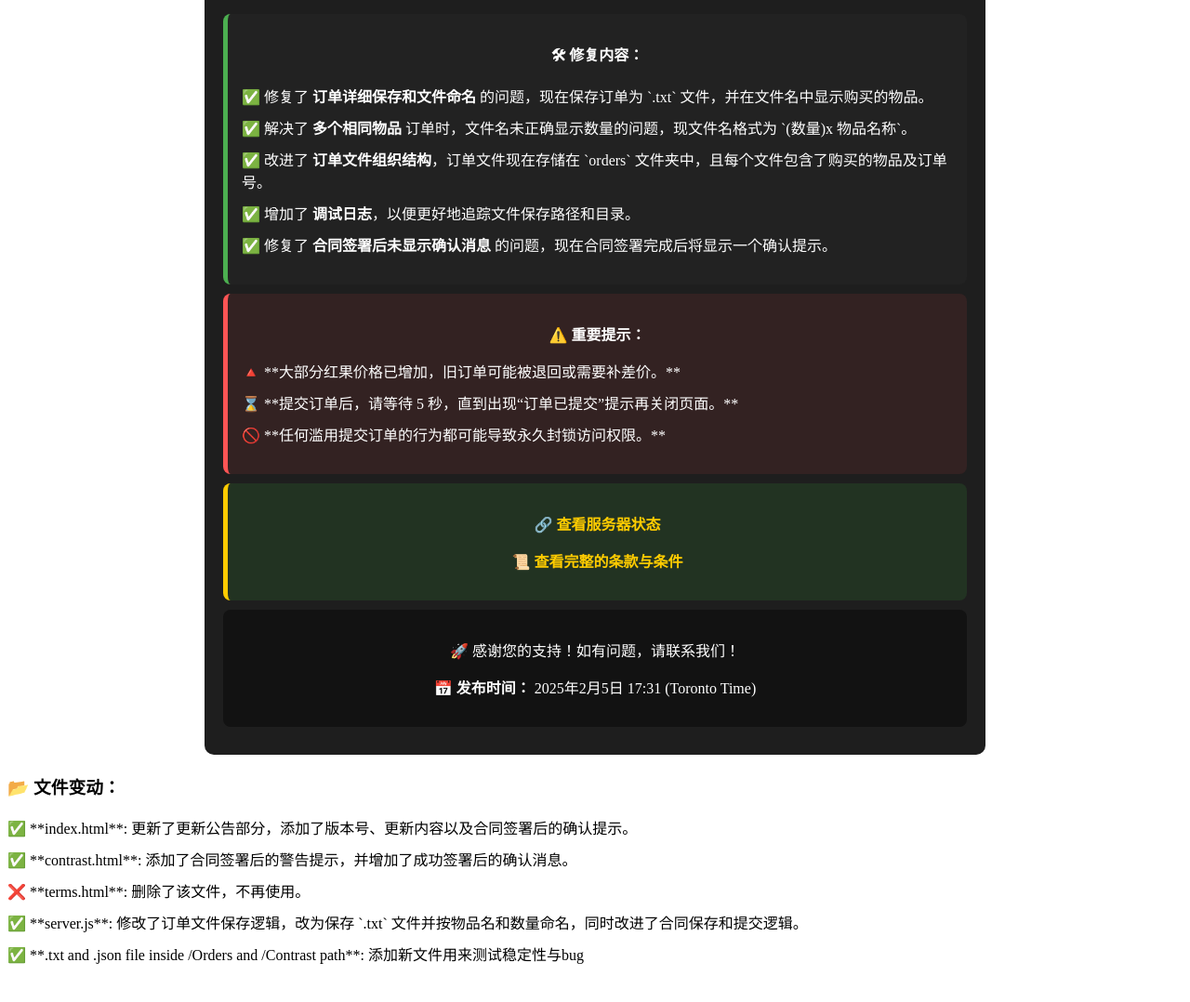
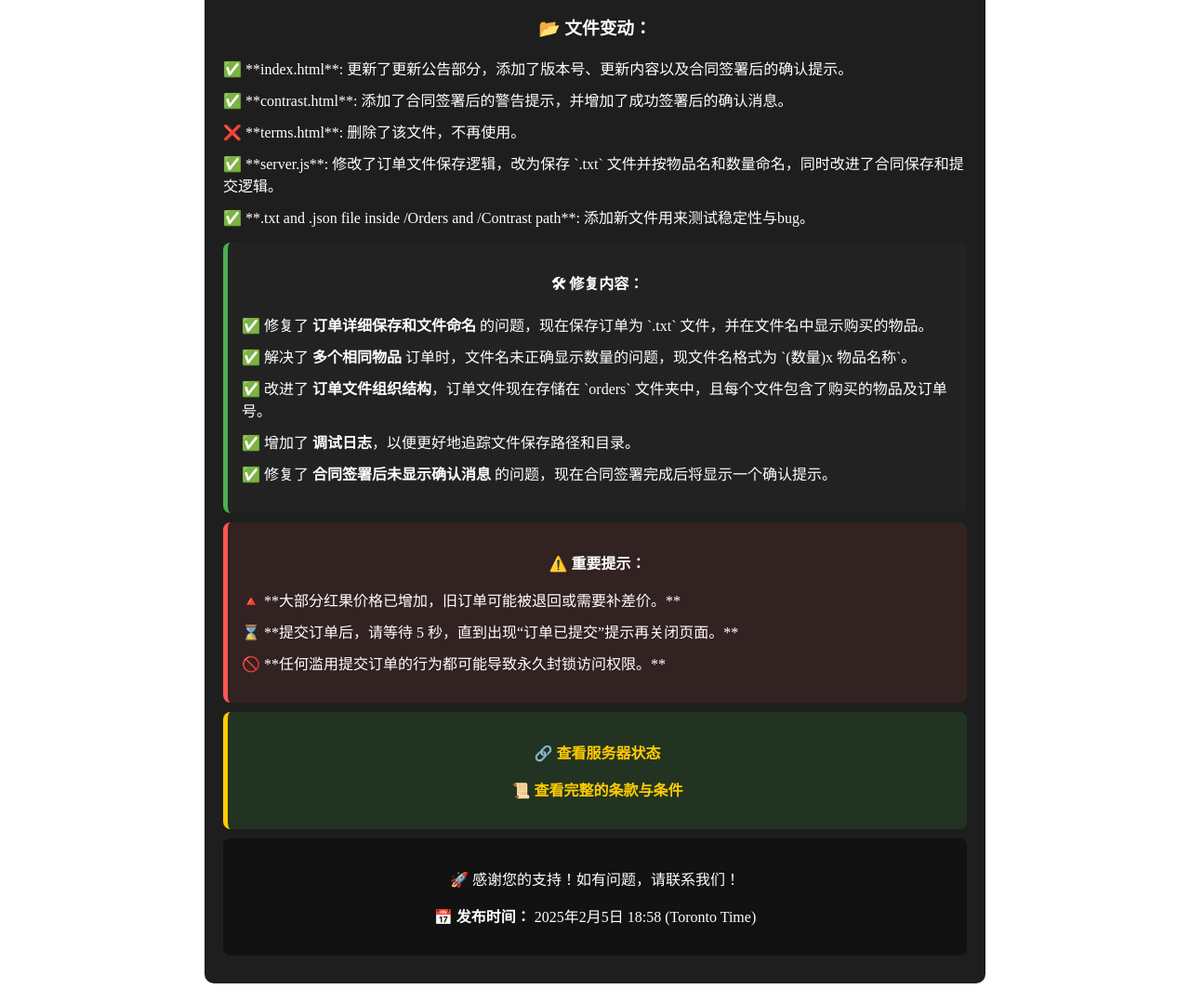
Before and after one commit to changcheng967/Bloxfruit, a plain HTML site: page index.html in a window 1280 px wide. Shown: the part 100-1178 px from the top of the page at 93% size. Before the commit the page ends 1154 px from the top, so only its background shows below. Drawn offline with Linux system fonts and the light colour scheme.

Commit message:
Update index.html

```diff
--- a/index.html
+++ b/index.html
@@ -1,5 +1,17 @@
 <div class="update-container">
     <h2>📢 Bloxfruit 商店 - 版本 1.5.1 Build 7 (v1.5.1-7) 更新公告</h2>
+
+    <div class="files-changed-container">
+        <h3>📂 文件变动：</h3>
+        <ul>
+            <li>✅ **index.html**: 更新了更新公告部分，添加了版本号、更新内容以及合同签署后的确认提示。</li>
+            <li>✅ **contrast.html**: 添加了合同签署后的警告提示，并增加了成功签署后的确认消息。</li>
+            <li>❌ **terms.html**: 删除了该文件，不再使用。</li>
+            <li>✅ **server.js**: 修改了订单文件保存逻辑，改为保存 `.txt` 文件并按物品名和数量命名，同时改进了合同保存和提交逻辑。</li>
+            <li>✅ **.txt and .json file inside /Orders and /Contrast path**: 添加新文件用来测试稳定性与bug。</li>
+        </ul>
+    </div>
+
     <div class="update-box">
         <p><strong>🛠 修复内容：</strong></p>
         <ul>
@@ -27,7 +39,7 @@
 
     <div class="footer-box">
         <p>🚀 感谢您的支持！如有问题，请联系我们！</p>
-        <p>📅 <strong>发布时间：</strong> 2025年2月5日 17:31 (Toronto Time)</p>
+        <p>📅 <strong>发布时间：</strong> 2025年2月5日 18:58 (Toronto Time)</p>
     </div>
 </div>
 
@@ -80,14 +92,3 @@
         margin-bottom: 10px;
     }
 </style>
-
-<div class="files-changed-container">
-    <h3>📂 文件变动：</h3>
-    <ul>
-        <li>✅ **index.html**: 更新了更新公告部分，添加了版本号、更新内容以及合同签署后的确认提示。</li>
-        <li>✅ **contrast.html**: 添加了合同签署后的警告提示，并增加了成功签署后的确认消息。</li>
-        <li>❌ **terms.html**: 删除了该文件，不再使用。</li>
-        <li>✅ **server.js**: 修改了订单文件保存逻辑，改为保存 `.txt` 文件并按物品名和数量命名，同时改进了合同保存和提交逻辑。</li>
-        <li>✅ **.txt and .json file inside /Orders and /Contrast path**: 添加新文件用来测试稳定性与bug</li>
-    </ul>
-</div>
```
